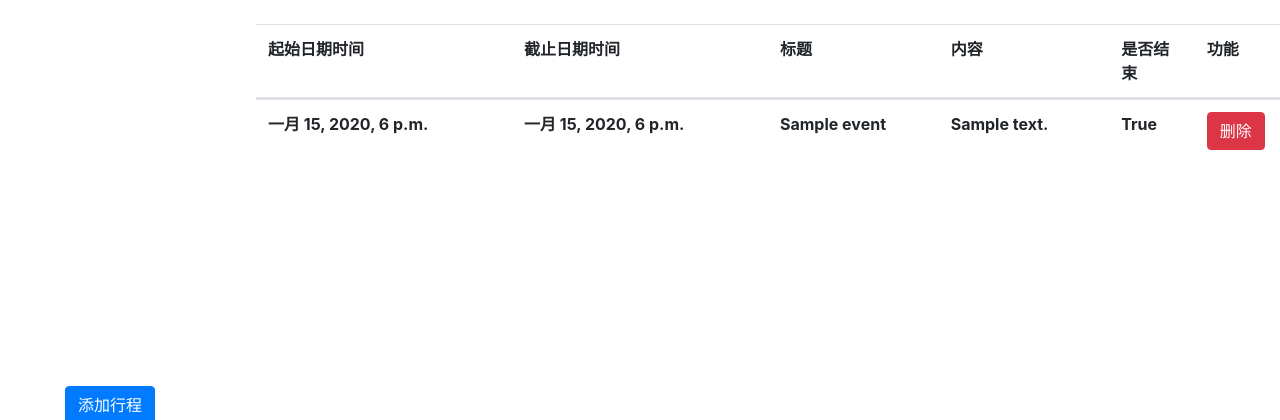
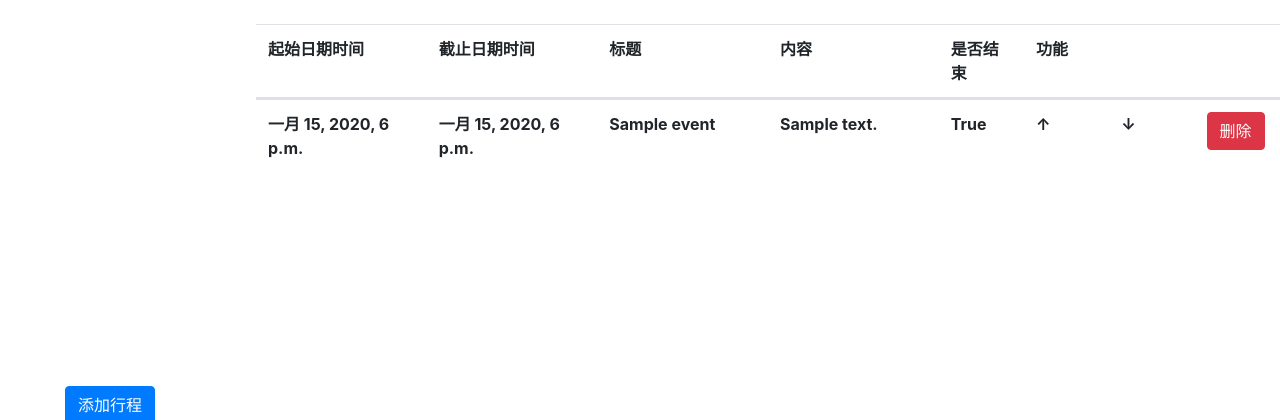
Before and after one commit to MercerRH/Django_learn, a Django app: page /today/ in a window 1280 px wide. Shown: the part 56-476 px from the top of the page. Run offline with Django 3.2, Linux system fonts and the light colour scheme; tables that the repository leaves empty hold one stand-in row (values such as "Sample post"); lists and menus that the app fills with data are empty; some libraries are stand-ins or nearby versions.

Commit message:
修复了除了第一个元素之外的元素无法删除的bug，增加了元素的顺序调整功能

```diff
--- a/Date_manager/templates/Today/today.html
+++ b/Date_manager/templates/Today/today.html
@@ -54,8 +54,8 @@
                     })
             })
 
-            $('#delete_event_btn').click(function () {
-                $id = $(this).attr('name')
+            $('th[name=delete_event_btn]').click(function () {
+                $id = $(this).children().attr('name')
                 $.ajax({
                     'url': '/today/delete/' + $id,
                     'type': 'POST',
@@ -65,6 +65,18 @@
                     .done(function () {
                         window.location.href = '/today/'
                     })
+            })
+
+            $('tbody tr th').click(function () {
+                $btn_type = $(this).attr('name')
+                if($btn_type.length > 0){
+                    if($btn_type == 'up'){
+                        $(this).parent().insertBefore($(this).parent().prev())
+                    }
+                    if($btn_type == 'down'){
+                        $(this).parent().insertAfter($(this).parent().next())
+                    }
+                }
             })
         })
     </script>
@@ -88,23 +100,25 @@
         <table class="table table-hover">
             <thead class="w-100">
             <tr class="row mx-0">
-                <th class="col-3">起始日期时间</th>
-                <th class="col-3">截止日期时间</th>
+                <th class="col-2">起始日期时间</th>
+                <th class="col-2">截止日期时间</th>
                 <th class="col-2">标题</th>
                 <th class="col-2">内容</th>
                 <th class="col-1">是否结束</th>
-                <th class="col-1">功能</th>
+                <th class="col-3">功能</th>
             </tr>
             </thead>
             <tbody class="table table-hover">
             {% for i in all %}
                 <tr class="row mx-0">
-                    <th class="col-3">{{ i.start_time }}</th>
-                    <th class="col-3">{{ i.end_time }}</th>
+                    <th class="col-2">{{ i.start_time }}</th>
+                    <th class="col-2">{{ i.end_time }}</th>
                     <th class="col-2">{{ i }}</th>
                     <th class="col-2">{{ i.content }}</th>
                     <th class="col-1">{{ i.is_finished }}</th>
-                    <th class="col-1"><button type="button" class="btn btn-danger" id="delete_event_btn" name="{{ i.id }}">删除</button></th>
+                    <th class="col-1" name="up" style="cursor: pointer">↑</th>
+                    <th class="col-1" name="down" style="cursor: pointer">↓</th>
+                    <th class="col-1" name="delete_event_btn"><button type="button" class="btn btn-danger" name="{{ i.id }}">删除</button></th>
                 </tr>
             {% endfor %}
             </tbody>
```
